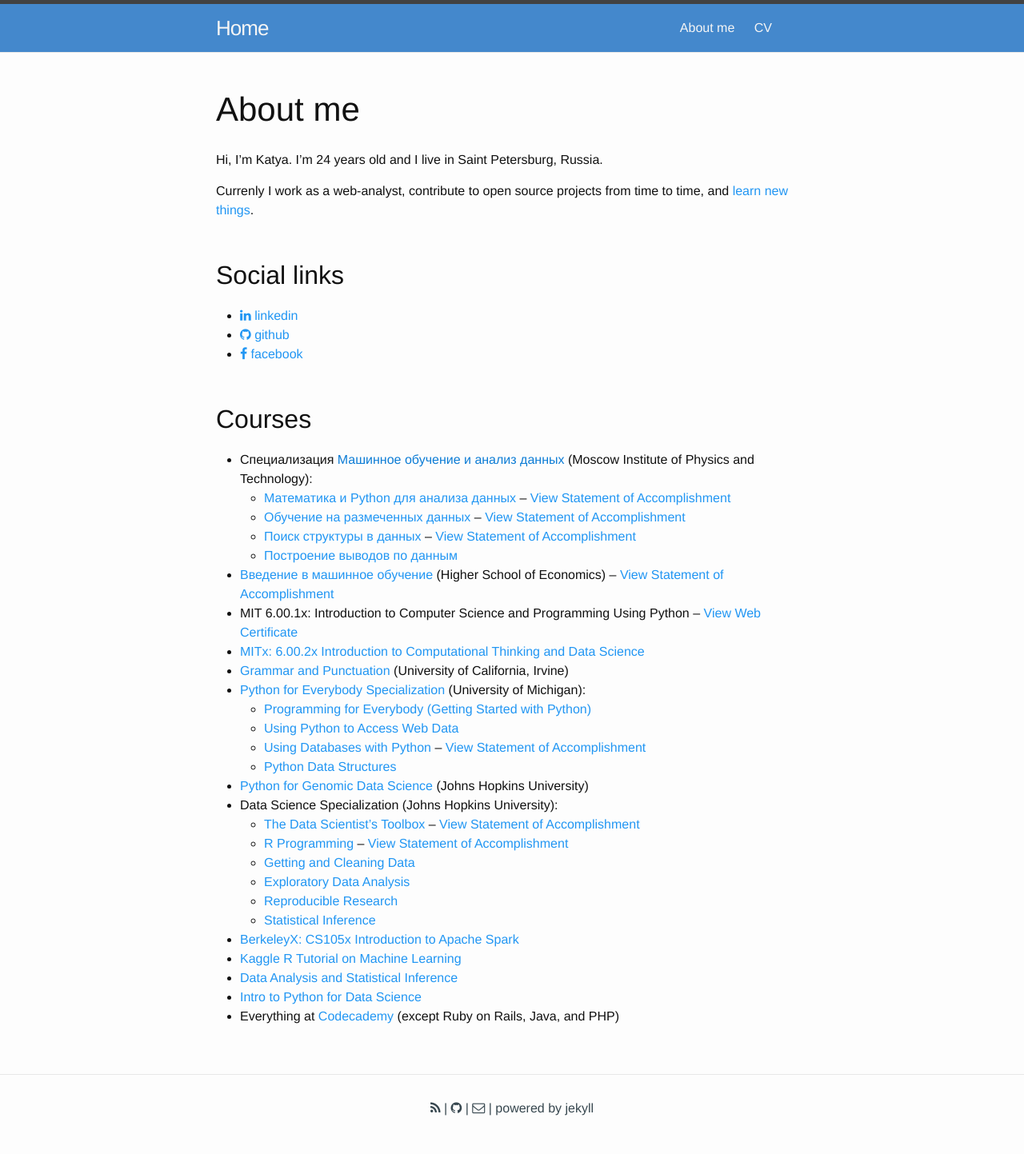
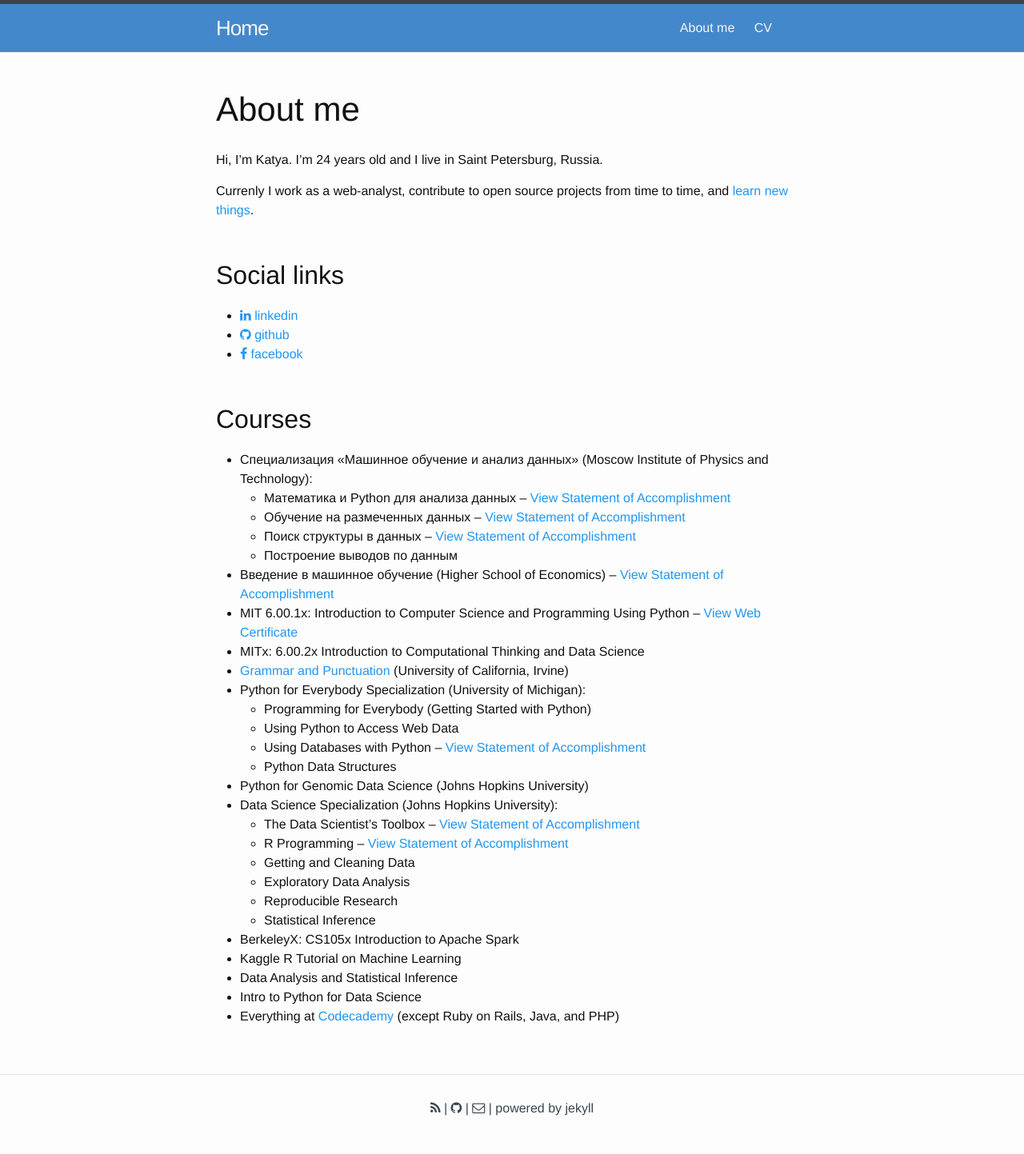
Before and after one commit to demidovakatya/demidovakatya.github.io, a Jekyll site: the page built from about.md, in a window 1280 px wide. Shown: the whole page at 80% size. Built offline with Jekyll 4.4.1, drawn with Linux system fonts in a browser that asks for light colours; nearby versions of some CDN libraries; part of the change alters nothing that is shown.

```diff
--- a/about.md
+++ b/about.md
@@ -16,30 +16,30 @@ Currenly I work as a web-analyst, contribute to open source projects from time t
 
 ## Courses
 
-* Специализация <a href="">Машинное обучение и анализ данных</a> (Moscow Institute of Physics and Technology):
-    * <a href="https://www.coursera.org/learn/mathematics-and-python/home/welcome">Математика и Python для анализа данных</a> – <a href="https://www.coursera.org/account/accomplishments/records/W82UVA27KM6U" target="_blank">View Statement of Accomplishment</a>
-    * <a href="https://www.coursera.org/learn/supervised-learning/home/welcome">Обучение на размеченных данных</a> – <a href="https://www.coursera.org/account/accomplishments/certificate/7HJB389DV53Y" target="_blank">View Statement of Accomplishment</a>
-    * <a href="https://www.coursera.org/learn/unsupervised-learning/home/welcome">Поиск структуры в данных</a> – <a href="https://www.coursera.org/account/accomplishments/certificate/7HJB389DV53Y" target="_blank">View Statement of Accomplishment</a>
-    * <a href="https://www.coursera.org/learn/stats-for-data-analysis/home/welcome">Построение выводов по данным</a>
-* <a href="https://www.coursera.org/learn/vvedenie-mashinnoe-obuchenie/home/info">Введение в машинное обучение</a> (Higher School of Economics) – <a href="https://www.coursera.org/account/accomplishments/records/WUPNNFRC9R9U" target="_blank">View Statement of Accomplishment</a>
+* Специализация «Машинное обучение и анализ данных» (Moscow Institute of Physics and Technology):
+    * Математика и Python для анализа данных – <a href="https://www.coursera.org/account/accomplishments/records/W82UVA27KM6U" target="_blank">View Statement of Accomplishment</a>
+    * Обучение на размеченных данных – <a href="https://www.coursera.org/account/accomplishments/certificate/7HJB389DV53Y" target="_blank">View Statement of Accomplishment</a>
+    * Поиск структуры в данных – <a href="https://www.coursera.org/account/accomplishments/certificate/7HJB389DV53Y" target="_blank">View Statement of Accomplishment</a>
+    * Построение выводов по данным
+* Введение в машинное обучение (Higher School of Economics) – <a href="https://www.coursera.org/account/accomplishments/records/WUPNNFRC9R9U" target="_blank">View Statement of Accomplishment</a>
 * MIT 6.00.1x: Introduction to Computer Science and Programming Using Python – <a href="https://courses.edx.org/certificates/a0da1fc2bfc745af9e3b2802105ff5dc" target="_blank">View Web Certificate</a>
-* [MITx: 6.00.2x Introduction to Computational Thinking and Data Science](https://courses.edx.org/courses/course-v1:MITx+6.00.2x_5+1T2016/info)
+* MITx: 6.00.2x Introduction to Computational Thinking and Data Science
 * <a href="https://www.coursera.org/learn/grammar-punctuation" target="_blank">Grammar and Punctuation</a> (University of California, Irvine)
-* <a href="https://www.coursera.org/specializations/python">Python for Everybody Specialization</a> (University of Michigan):
-    * <a href="https://www.coursera.org/learn/python" target="_blank">Programming for Everybody (Getting Started with Python)</a>
-    * <a href="https://www.coursera.org/learn/python-network-data" target="_blank">Using Python to Access Web Data</a>
-    * <a href="https://www.coursera.org/learn/python-databases" target="_blank">Using Databases with Python</a> – <a href="https://www.coursera.org/account/accomplishments/verify/4X7739F2GBHS" target="_blank">View Statement of Accomplishment</a>
-    * <a href="https://www.coursera.org/learn/python-data" target="_blank">Python Data Structures</a>
-* <a href="https://www.coursera.org/course/genpython" target="_blank">Python for Genomic Data Science</a> (Johns Hopkins University)
+* Python for Everybody Specialization (University of Michigan):
+    * Programming for Everybody (Getting Started with Python)
+    * Using Python to Access Web Data
+    * Using Databases with Python – <a href="https://www.coursera.org/account/accomplishments/verify/4X7739F2GBHS" target="_blank">View Statement of Accomplishment</a>
+    * Python Data Structures
+* Python for Genomic Data Science (Johns Hopkins University)
 * Data Science Specialization (Johns Hopkins University):
-    * <a href="https://www.coursera.org/course/datascitoolbox" target="_blank">The Data Scientist’s Toolbox</a> – <a href="https://www.coursera.org/account/accomplishments/records/8V5CAMQU2S2G" target="_blank">View Statement of Accomplishment</a>
-    * <a href="https://www.coursera.org/course/rprog" target="_blank">R Programming</a> – <a href="https://www.coursera.org/account/accomplishments/records/3PE2MRX6F36X" target="_blank">View Statement of Accomplishment</a>
-    * <a href="https://www.coursera.org/course/getdata" target="_blank">Getting and Cleaning Data</a>
-    * <a href="https://www.coursera.org/course/exdata" target="_blank">Exploratory Data Analysis</a>
-    * <a href="https://www.coursera.org/course/repdata" target="_blank">Reproducible Research</a>
-    * <a href="https://www.coursera.org/course/statinference" target="_blank">Statistical Inference</a>
-* [BerkeleyX: CS105x Introduction to Apache Spark](https://courses.edx.org/courses/course-v1:BerkeleyX+CS105x+1T2016/info)
-* [Kaggle R Tutorial on Machine Learning](https://www.datacamp.com/courses/kaggle-r-tutorial-on-machine-learning)
-* [Data Analysis and Statistical Inference](https://www.datacamp.com/courses/statistical-inference-and-data-analysis)
-* [Intro to Python for Data Science](https://campus.datacamp.com/courses/intro-to-python-for-data-science)
+    * The Data Scientist’s Toolbox – <a href="https://www.coursera.org/account/accomplishments/records/8V5CAMQU2S2G" target="_blank">View Statement of Accomplishment</a>
+    * R Programming – <a href="https://www.coursera.org/account/accomplishments/records/3PE2MRX6F36X" target="_blank">View Statement of Accomplishment</a>
+    * Getting and Cleaning Data
+    * Exploratory Data Analysis
+    * Reproducible Research
+    * Statistical Inference
+* BerkeleyX: CS105x Introduction to Apache Spark
+* Kaggle R Tutorial on Machine Learning
+* Data Analysis and Statistical Inference
+* Intro to Python for Data Science
 * Everything at [Codecademy](https://www.codecademy.com/) (except Ruby on Rails, Java, and PHP)
```
